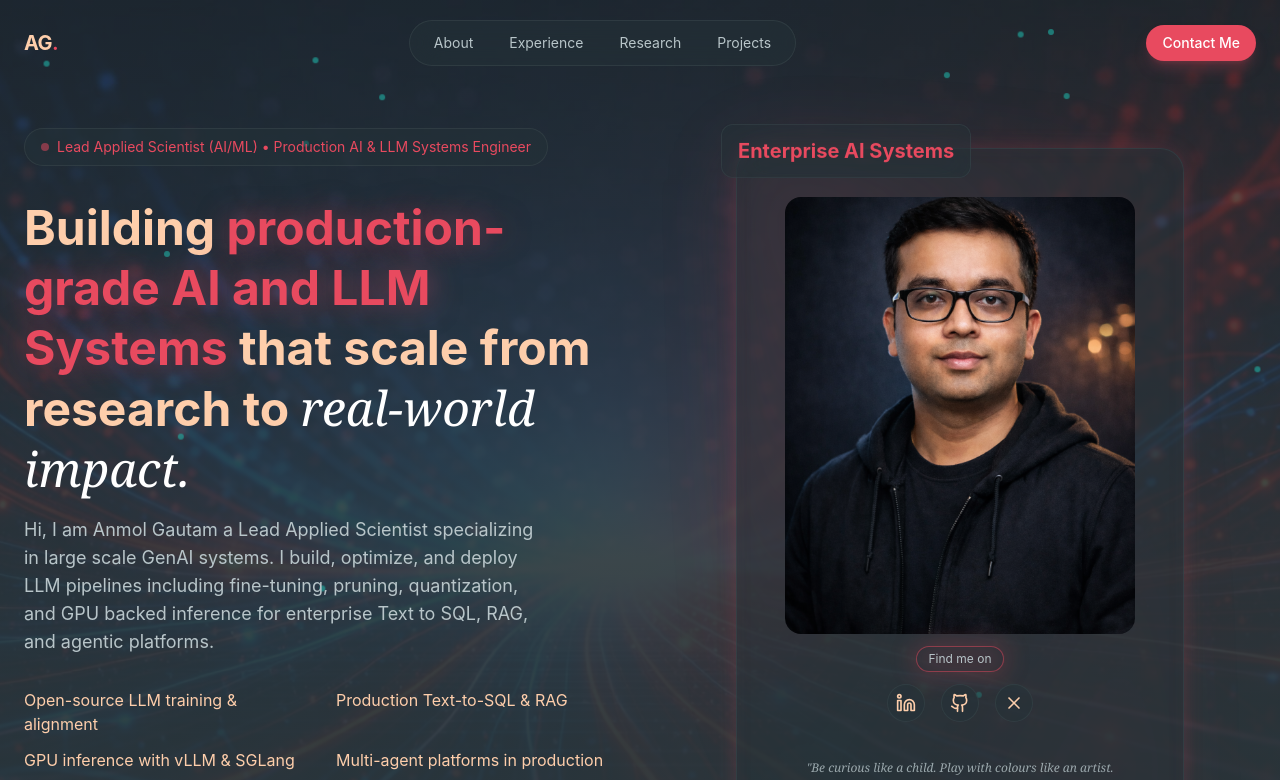
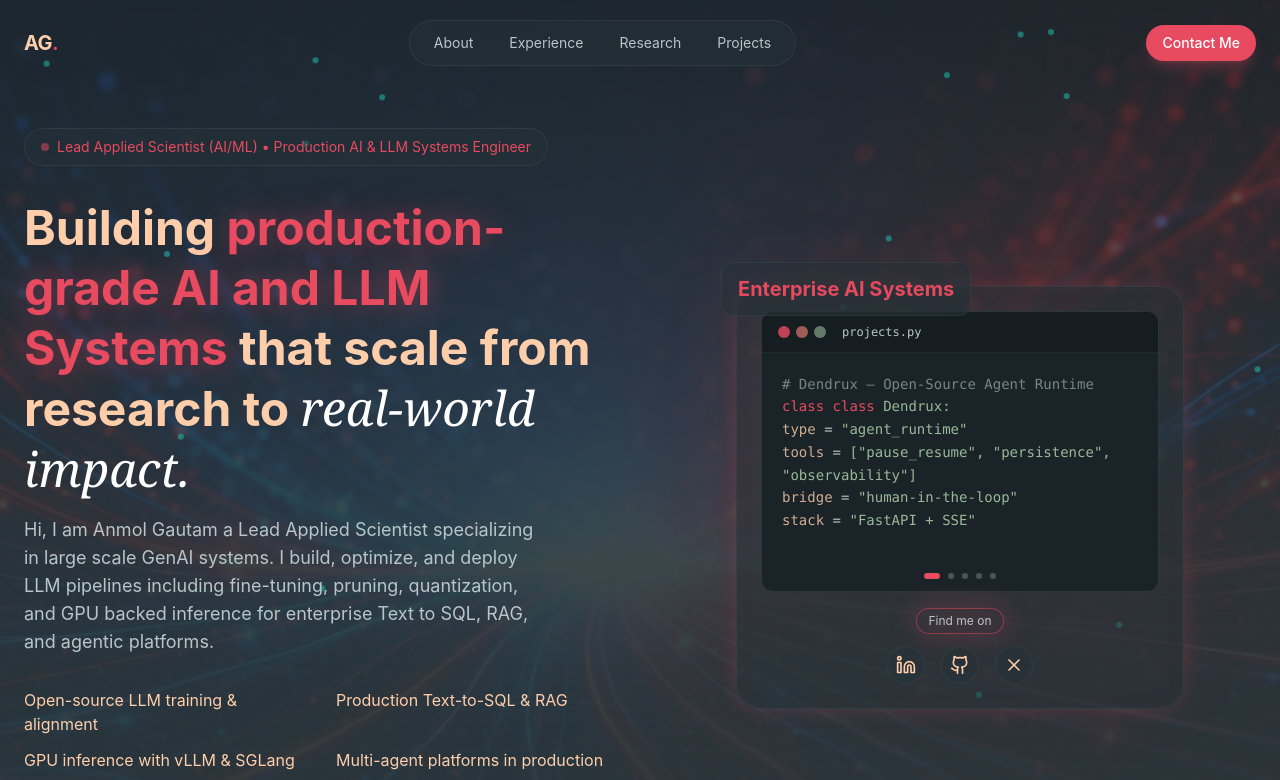
Before and after one commit to anmolgautam/portfolio, a React (Vite) app: page / in a window 1280 px wide. Shown: the top 780 px of the page. Built offline with nearby package versions, Linux system fonts and the light colour scheme.

Commit message:
updated resume sections

```diff
--- /dev/null
+++ b/src/components/AnimatedTerminal.jsx
@@ -0,0 +1,213 @@
+import { useState, useEffect, useRef } from "react";
+
+const projects = [
+  {
+    comment: "# Dendrux — Open-Source Agent Runtime",
+    lines: [
+      { key: "class", value: "Dendrux:" },
+      { key: "    type", value: '= "agent_runtime"' },
+      { key: "    tools", value: '= ["pause_resume", "persistence", "observability"]' },
+      { key: "    bridge", value: '= "human-in-the-loop"' },
+      { key: "    stack", value: '= "FastAPI + SSE"' },
+    ],
+  },
+  {
+    comment: "# SuperCoder 2.0 — Autonomous Coding Agent",
+    lines: [
+      { key: "class", value: "SuperCoder:" },
+      { key: "    agents", value: '= ["planner", "navigator", "executor"]' },
+      { key: "    benchmark", value: '= "SWE-Bench-Lite → 33%"' },
+      { key: "    pipeline", value: '= "multi-agent + RAG"' },
+    ],
+  },
+  {
+    comment: "# SAM-7B — Small Agentic Model",
+    lines: [
+      { key: "class", value: "SAM:" },
+      { key: "    params", value: '= "7B"' },
+      { key: "    method", value: '= "LoRA + explanation-trace"' },
+      { key: "    downloads", value: '= "3k+ on HuggingFace"' },
+    ],
+  },
+  {
+    comment: "# Enterprise Text-to-SQL & RAG",
+    lines: [
+      { key: "class", value: "TextToSQL:" },
+      { key: "    queries", value: '= "natural-language → SQL"' },
+      { key: "    data", value: '= ["structured", "unstructured"]' },
+      { key: "    focus", value: '= "latency vs correctness"' },
+    ],
+  },
+  {
+    comment: "# LLM Inference Platform",
+    lines: [
+      { key: "class", value: "InferencePlatform:" },
+      { key: "    engines", value: '= ["vLLM", "SGLang"]' },
+      { key: "    optim", value: '= ["quantization", "pruning"]' },
+      { key: "    scale", value: '= "GPU autoscaling"' },
+    ],
+  },
+];
+
+const TYPING_SPEED = 30;
+const LINE_PAUSE = 150;
+const PROJECT_DISPLAY_TIME = 2500;
+const FADE_DURATION = 400;
+
+export const AnimatedTerminal = () => {
+  const [projectIdx, setProjectIdx] = useState(0);
+  const [displayedLines, setDisplayedLines] = useState([]);
+  const [currentLineIdx, setCurrentLineIdx] = useState(0);
+  const [currentCharIdx, setCurrentCharIdx] = useState(0);
+  const [phase, setPhase] = useState("typing"); // typing | holding | fading
+  const [opacity, setOpacity] = useState(1);
+  const timerRef = useRef(null);
+
+  const project = projects[projectIdx];
+
+  // Build the full text lines for the current project
+  const fullLines = [
+    project.comment,
+    ...project.lines.map((l) => `${l.key} ${l.value}`),
+  ];
+
+  // Typing effect
+  useEffect(() => {
+    if (phase !== "typing") return;
+
+    if (currentLineIdx >= fullLines.length) {
+      // All lines typed — hold for a bit then fade
+      timerRef.current = setTimeout(() => {
+        setPhase("fading");
+        setOpacity(0);
+      }, PROJECT_DISPLAY_TIME);
+      return () => clearTimeout(timerRef.current);
+    }
+
+    const currentFullLine = fullLines[currentLineIdx];
+
+    if (currentCharIdx < currentFullLine.length) {
+      // Type next character
+      timerRef.current = setTimeout(() => {
+        setDisplayedLines((prev) => {
+          const updated = [...prev];
+          updated[currentLineIdx] = currentFullLine.slice(0, currentCharIdx + 1);
+          return updated;
+        });
+        setCurrentCharIdx((c) => c + 1);
+      }, TYPING_SPEED);
+    } else {
+      // Line complete — move to next line
+      timerRef.current = setTimeout(() => {
+        setCurrentLineIdx((l) => l + 1);
+        setCurrentCharIdx(0);
+        setDisplayedLines((prev) => [...prev, ""]);
+      }, LINE_PAUSE);
+    }
+
+    return () => clearTimeout(timerRef.current);
+  }, [phase, currentLineIdx, currentCharIdx, fullLines]);
+
+  // After fade out, switch to next project
+  useEffect(() => {
+    if (phase !== "fading") return;
+
+    timerRef.current = setTimeout(() => {
+      const nextIdx = (projectIdx + 1) % projects.length;
+      setProjectIdx(nextIdx);
+      setDisplayedLines([""]);
+      setCurrentLineIdx(0);
+      setCurrentCharIdx(0);
+      setOpacity(1);
+      setPhase("typing");
+    }, FADE_DURATION);
+
+    return () => clearTimeout(timerRef.current);
+  }, [phase, projectIdx]);
+
+  // Initialize first line placeholder
+  useEffect(() => {
+    setDisplayedLines([""]);
+  }, []);
+
+  const isTypingDone = currentLineIdx >= fullLines.length;
+
+  return (
+    <div className="w-full font-mono text-sm">
+      {/* Terminal window */}
+      <div className="rounded-xl overflow-hidden border border-border/50 bg-[#1a2428]">
+        {/* Title bar */}
+        <div className="flex items-center gap-2 px-4 py-3 bg-[#151d21] border-b border-border/30">
+          <div className="flex gap-1.5">
+            <div className="w-3 h-3 rounded-full bg-primary/80" />
+            <div className="w-3 h-3 rounded-full bg-highlight/60" />
+            <div className="w-3 h-3 rounded-full bg-secondary/60" />
+          </div>
+          <span className="text-xs text-muted-foreground ml-2">projects.py</span>
+        </div>
+
+        {/* Code area */}
+        <div
+          className="p-5 min-h-[220px] flex flex-col justify-start"
+          style={{
+            opacity,
+            transition: `opacity ${FADE_DURATION}ms ease-in-out`,
+          }}
+        >
+          {displayedLines.map((line, idx) => (
+            <div key={`${projectIdx}-${idx}`} className="leading-relaxed">
+              {idx === 0 ? (
+                // Comment line
+                <span className="text-muted-foreground/60">{line}</span>
+              ) : (
+                <span>
+                  <span className="text-primary">
+                    {line.split(" = ")[0]?.split(" ").slice(0, -1).join(" ")}{" "}
+                  </span>
+                  {line.includes("class") && !line.includes("=") ? (
+                    // class ClassName:
+                    <>
+                      <span className="text-primary">class </span>
+                      <span className="text-secondary">{line.replace("class ", "")}</span>
+                    </>
+                  ) : line.includes(" = ") ? (
+                    // key = value
+                    <>
+                      <span className="text-foreground/80">
+                        {line.split(" = ")[0]}
+                      </span>
+                      <span className="text-muted-foreground"> = </span>
+                      <span className="text-secondary">
+                        {line.split(" = ").slice(1).join(" = ")}
+                      </span>
+                    </>
+                  ) : (
+                    <span className="text-foreground/80">{line}</span>
+                  )}
+                </span>
+              )}
+              {/* Blinking cursor on current line */}
+              {idx === displayedLines.length - 1 && !isTypingDone && (
+                <span className="inline-block w-2 h-4 bg-primary ml-0.5 align-middle animate-pulse" />
+              )}
+            </div>
+          ))}
+        </div>
+
+        {/* Progress dots */}
+        <div className="flex items-center justify-center gap-2 pb-3">
+          {projects.map((_, idx) => (
+            <div
+              key={idx}
+              className={`w-1.5 h-1.5 rounded-full transition-all duration-300 ${
+                idx === projectIdx
+                  ? "bg-primary w-4"
+                  : "bg-muted-foreground/30"
+              }`}
+            />
+          ))}
+        </div>
+      </div>
+    </div>
+  );
+};
--- a/src/sections/Hero.jsx
+++ b/src/sections/Hero.jsx
@@ -9,6 +9,7 @@ import {
   Download,
 } from "lucide-react";
 import { AnimatedBorderButton } from "../components/AnimatedBorderButton";
+import { AnimatedTerminal } from "../components/AnimatedTerminal";
 
 const skills = [
   // AI / LLM Systems
@@ -187,9 +188,8 @@ export const Hero = () => {
               ))}
             </div> */}
           </div>
-          {/* Right Column - Profile Image */}
-          <div className="relatice animate-fade-in animation-delay-300">
-            {/* Profile Image */}
+          {/* Right Column - Animated Terminal */}
+          <div className="relative animate-fade-in animation-delay-300">
             <div className="relative max-w-md mx-auto">
               <div
                 className="absolute inset-0
@@ -197,47 +197,25 @@ export const Hero = () => {
               from-primary/30 via-transparent
               to-primary/10 blur-2xl animate-pulse"
               />
-              <div className="relative glass rounded-3xl p-12 glow-border">
-                <img
-                  src="/profile-photo.png"
-                  alt="Anmol Gautam"
-                  className="w-full aspect-[4/5] object-cover rounded-2xl"
-                />
+              <div className="relative glass rounded-3xl p-6 glow-border">
+                <AnimatedTerminal />
 
-                {/* Floating Badge */}
-                {/* <div className="absolute -bottom-4 -right-4 glass rounded-xl px-4 py-3 animate-float">
-                  <div className="flex items-center gap-3">
-                    <div className="w-3 h-3 bg-green-500 rounded-full animate-pulse" />
-                    <span className="text-sm font-medium">
-                      Contact for Collaboration
-                    </span>
-                  </div>
-                </div> */}
                 {/* Stats Badge */}
                 <div className="absolute -top-4 -left-4 glass rounded-xl px-4 py-3 animate-float animation-delay-500">
                   <div className="text-xl font-bold text-primary">
                     Enterprise
                     <span> AI Systems</span>
                   </div>
-                  {/* <div className="text-xs text-muted-foreground">
-                    Years Exp.
-                  </div> */}
                 </div>
 
-                {/* Social Links BELOW photo */}
-                <div className="mt-3 flex flex-col items-center gap-3 animate-fade-in animation-delay-500">
-                  {/* <span className="text-xs text-muted-foreground">
-                    Find me on
-                  </span> */}
+                {/* Social Links */}
+                <div className="mt-4 flex flex-col items-center gap-3 animate-fade-in animation-delay-500">
                   <div className="relative inline-flex items-center justify-center">
-                    {/* Glow */}
                     <div
                       className="absolute -inset-1 rounded-full
     bg-primary/40 blur-md opacity-70
     animate-pulse"
                     />
-
-                    {/* Label */}
                     <span
                       className="relative z-10 px-3 py-1 text-xs
     text-muted-foreground
@@ -273,16 +251,6 @@ export const Hero = () => {
                       </a>
                     ))}
                   </div>
-
-                  {/* Personal Philosophy */}
-                  <p
-                    className="mt-6 text-xs text-center text-muted-foreground/80
-                    font-serif italic leading-relaxed max-w-xs mx-auto
-                    animate-fade-in animation-delay-600"
-                  >
-                    "Be curious like a child. Play with colours like an artist.
-                    Think deeply like a monk."
-                  </p>
                 </div>
               </div>
             </div>
```
Also changed, not shown: src/sections/Experience.jsx (+32 -11 lines).
